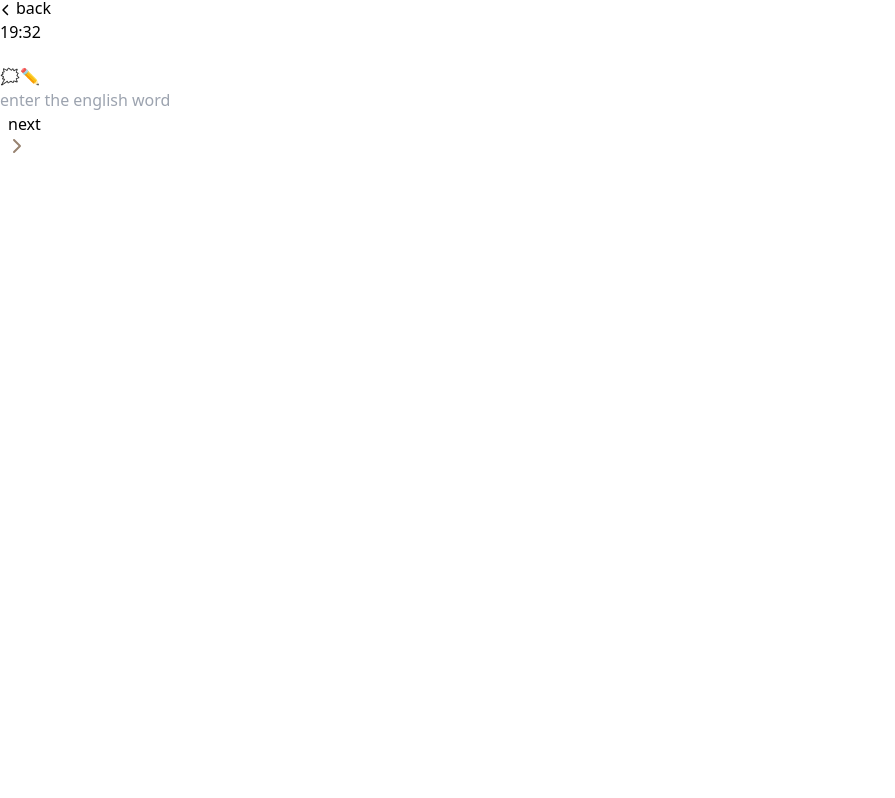
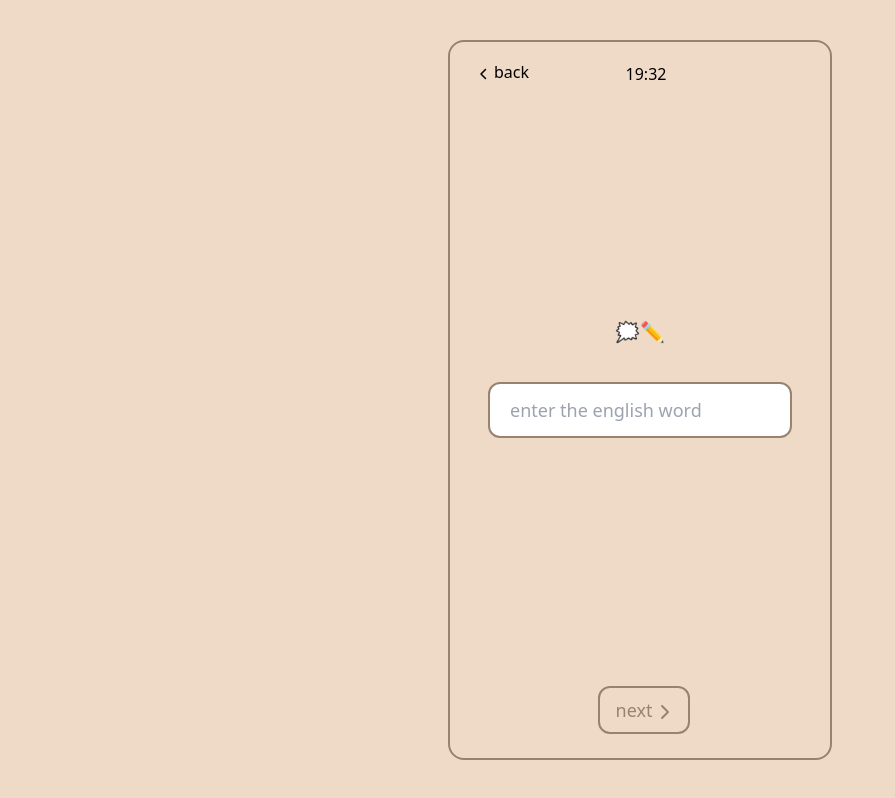
Before and after one commit to vladk7072/react-engwords-app, a React (Create React App) app: page /adding-words in a window 1280 px wide. Shown: the whole page, without its empty margins (0-895 px from the left). Built offline with nearby package versions, Linux system fonts and the light colour scheme.

Commit message:
chore: non commit

```diff
--- a/src/app.scss
+++ b/src/app.scss
@@ -2,39 +2,39 @@
 @tailwind components;
 @tailwind utilities;
 
-// .main {
-//   @apply h-[100vh] bg-[#efdac7] flex items-center justify-center px-3 font-sans font-normal;
-// }
-// .wrapper {
-//   @apply max-w-sm mx-auto w-[100%] h-[90vh] overflow-hidden border-2 border-[#988371] rounded-2xl flex items-center justify-between flex-col px-3 pb-4 pt-2 sm:px-4 sm:pb-6 sm:pt-3;
-// }
-// .top {
-//   @apply font-medium flex justify-between items-center w-[100%] pl-3 pb-5 pt-2;
-// }
-// .button {
-//   @apply px-4 py-2 flex items-center border-2 rounded-xl hover:cursor-pointer select-none border-[#988371] text-[#988371] active:bg-[#c9b7a7];
-// }
-// .word {
-//   @apply rounded w-[100%] text-center px-1 py-[5%] sm:px-2 sm:py-[10%] h-[100%] flex flex-col justify-around;
-//   &__text {
-//     @apply font-semibold text-xl text-white transition-all text-center;
-//   }
-//   & + & {
-//     margin-top: 12px;
-//   }
-// }
-// .btn-text {
-//   @apply text-[#988371] text-lg font-medium mr-1;
-//   &-left {
-//     @apply ml-1 mr-0;
-//   }
-// }
-// .input {
-//   @apply my-9 py-3 px-5 max-w-[100%] w-[100%] rounded-xl border-2 border-[#988371] font-medium text-lg text-[#000] focus:outline-none relative;
-// }
-// .vis-hidden{
-//   visibility: hidden;
-// }
+.main {
+  @apply h-[100vh] bg-[#efdac7] flex items-center justify-center px-3 font-sans font-normal;
+}
+.wrapper {
+  @apply max-w-sm mx-auto w-[100%] h-[90vh] overflow-hidden border-2 border-[#988371] rounded-2xl flex items-center justify-between flex-col px-3 pb-4 pt-2 sm:px-4 sm:pb-6 sm:pt-3;
+}
+.top {
+  @apply font-medium flex justify-between items-center w-[100%] pl-3 pb-5 pt-2;
+}
+.button {
+  @apply px-4 py-2 flex items-center border-2 rounded-xl hover:cursor-pointer select-none border-[#988371] text-[#988371] active:bg-[#c9b7a7];
+}
+.word {
+  @apply rounded w-[100%] text-center px-1 py-[5%] sm:px-2 sm:py-[10%] h-[100%] flex flex-col justify-around;
+  &__text {
+    @apply font-semibold text-xl text-white transition-all text-center;
+  }
+  & + & {
+    margin-top: 12px;
+  }
+}
+.btn-text {
+  @apply text-[#988371] text-lg font-medium mr-1;
+  &-left {
+    @apply ml-1 mr-0;
+  }
+}
+.input {
+  @apply my-9 py-3 px-5 max-w-[100%] w-[100%] rounded-xl border-2 border-[#988371] font-medium text-lg text-[#000] focus:outline-none relative;
+}
+.vis-hidden {
+  visibility: hidden;
+}
 
 // .main-slider {
 //   .swiper {
```
